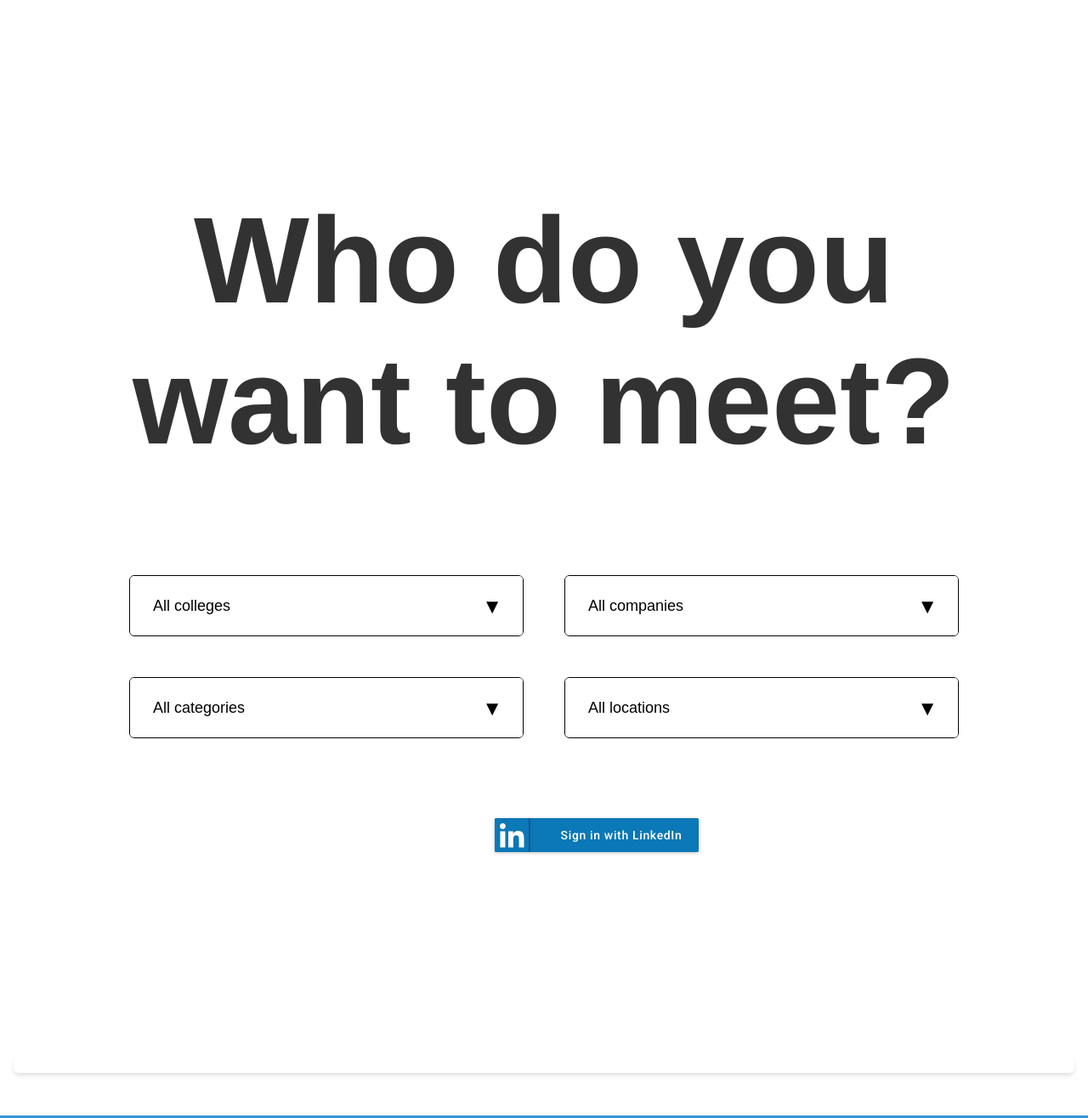
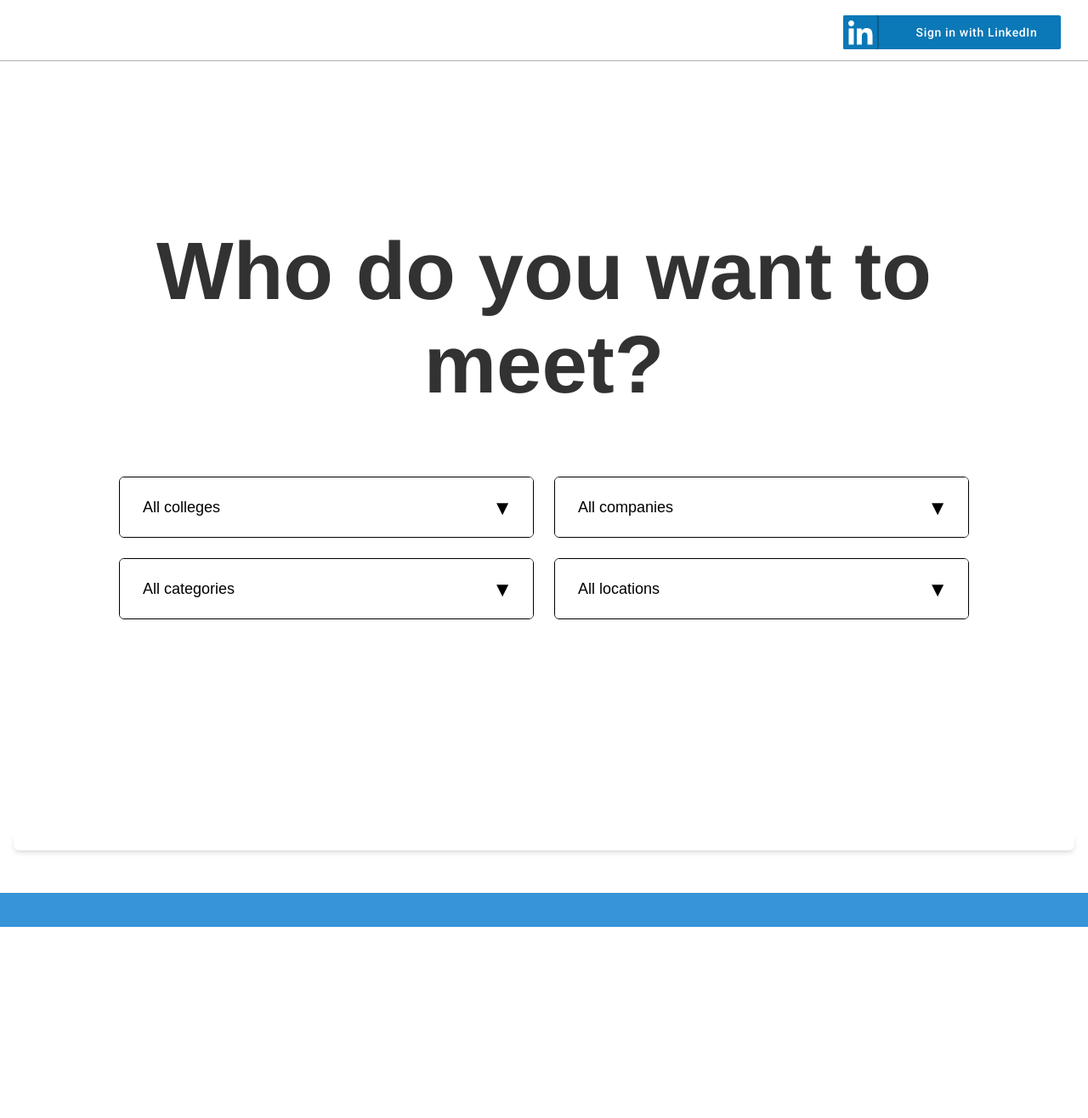
Before and after one commit to kxl4126/kxl4126.github.io, a website: page index.html in a window 1280 px wide. Shown: the whole page at 85% size. After the commit the page ends 1091 px from the top, so only its background shows below. Drawn offline with nearby package versions, Linux system fonts and the light colour scheme; no server answers.

Commit message:
style changes

```diff
--- a/index.html
+++ b/index.html
@@ -10,6 +10,25 @@
   </head>
 
   <body>
+  <div id = 'nav-bar'>
+      <div id="linkedin-btn" onclick = "location.href='https://talent-backend.herokuapp.com/auth';">
+      <div class='ico-wrapper'>
+        <svg class="ico" width="40px" height="40px" viewBox="0 0 40 40" version="1.1">
+          <g id="Page-1" stroke="none" stroke-width="1" fill="none" fill-rule="evenodd" sketch:type="MSPage">
+            <g id="LinkedIn" sketch:type="MSArtboardGroup" fill="#FFFFFF">
+              <g id="Fill-6-+-Fill-7" sketch:type="MSLayerGroup" transform="translate(6.000000, 5.000000)">
+                <path d="M3.44222222,0 C5.34,0 6.88,1.54111111 6.88,3.44 C6.88,5.34 5.34,6.88111111 3.44222222,6.88111111 C1.53666667,6.88111111 0,5.34 0,3.44 C0,1.54111111 1.53666667,0 3.44222222,0 L3.44222222,0 Z M0.471111111,9.48888889 L6.41,9.48888889 L6.41,28.5777778 L0.471111111,28.5777778 L0.471111111,9.48888889 Z"
+                id="Fill-6" sketch:type="MSShapeGroup"></path>
+                <path d="M10,9.47333333 L15.6866667,9.47333333 L15.6866667,12.0833333 L15.7688889,12.0833333 C16.56,10.5822222 18.4955556,9 21.3811111,9 C27.3888889,9 28.4988889,12.9522222 28.4988889,18.0933333 L28.4988889,28.5622222 L22.5666667,28.5622222 L22.5666667,19.2788889 C22.5666667,17.0655556 22.5288889,14.2177778 19.4844444,14.2177778 C16.3966667,14.2177778 15.9255556,16.63 15.9255556,19.1211111 L15.9255556,28.5622222 L10,28.5622222 L10,9.47333333"
+                id="Fill-7" sketch:type="MSShapeGroup"></path>
+              </g>
+            </g>
+          </g>
+        </svg>
+      </div>
+      <a>Sign in with LinkedIn
+    </div>
+  </div>
   <div id = "title-top">
         <h1>Who do you want to meet?</h1>
   </div>
@@ -104,23 +123,7 @@
     </form>
 
 <!--https://www.linkedin.com/oauth/v2/authorization?response_type=code&client_id=860zh5czatlpnt&redirect_uri=https%3A%2F%2Fkxl4126.github.io&state=fooobar&scope=r_liteprofile%20r_emailaddress-->
-      <div id="linkedin-btn" onclick = "location.href='https://talent-backend.herokuapp.com/auth';">
-      <div class='ico-wrapper'>
-        <svg class="ico" width="40px" height="40px" viewBox="0 0 40 40" version="1.1">
-          <g id="Page-1" stroke="none" stroke-width="1" fill="none" fill-rule="evenodd" sketch:type="MSPage">
-            <g id="LinkedIn" sketch:type="MSArtboardGroup" fill="#FFFFFF">
-              <g id="Fill-6-+-Fill-7" sketch:type="MSLayerGroup" transform="translate(6.000000, 5.000000)">
-                <path d="M3.44222222,0 C5.34,0 6.88,1.54111111 6.88,3.44 C6.88,5.34 5.34,6.88111111 3.44222222,6.88111111 C1.53666667,6.88111111 0,5.34 0,3.44 C0,1.54111111 1.53666667,0 3.44222222,0 L3.44222222,0 Z M0.471111111,9.48888889 L6.41,9.48888889 L6.41,28.5777778 L0.471111111,28.5777778 L0.471111111,9.48888889 Z"
-                id="Fill-6" sketch:type="MSShapeGroup"></path>
-                <path d="M10,9.47333333 L15.6866667,9.47333333 L15.6866667,12.0833333 L15.7688889,12.0833333 C16.56,10.5822222 18.4955556,9 21.3811111,9 C27.3888889,9 28.4988889,12.9522222 28.4988889,18.0933333 L28.4988889,28.5622222 L22.5666667,28.5622222 L22.5666667,19.2788889 C22.5666667,17.0655556 22.5288889,14.2177778 19.4844444,14.2177778 C16.3966667,14.2177778 15.9255556,16.63 15.9255556,19.1211111 L15.9255556,28.5622222 L10,28.5622222 L10,9.47333333"
-                id="Fill-7" sketch:type="MSShapeGroup"></path>
-              </g>
-            </g>
-          </g>
-        </svg>
-      </div>
-      <a>Sign in with LinkedIn
-    </div>
+
 
   <div id = "cards"></div>
 
--- a/style.scss
+++ b/style.scss
@@ -14,10 +14,16 @@ body {
   text-align: center;
 }
 
+#nav-bar {
+  width: 100%;
+  border-bottom: 0.5px solid rgb(175,175,175);
+  height: 3em;
+}
+
 #title-top {
   display: inline-block;
   font-family:helvetica,courier,arial;
-  font-size: 3em;
+  font-size: 2em;
   text-align: center;
   margin-top: 10%;
   width: 80%;
@@ -38,6 +44,7 @@ $threshold2: 1600px;
     //border-radius: 30px;
     width: 80%;
     text-align: left;
+  //font-family:"lucida grande", tahoma, verdana, arial, sans-serif;font-style:normal;font-variant:normal;font-weight:normal;letter-spacing:normal;
 }
 
 @media (min-width: $threshold1) {
@@ -123,7 +130,7 @@ select {
   flex-grow: 2;
   flex-direction: column;
   //border-right: 1px solid rgba(10,10,10,.1);
-  padding: 1em;
+  padding: 0.5em;
 }
 
 #search-element-last {
@@ -217,19 +224,21 @@ option:active {
   position: relative;
   box-sizing: border-box;
   height: 40px;
-  width: 240px;
-  margin: 5em;
+  width: 20%;
+  //margin: 2em;
   background-color: #0B78B7;
   vertical-align: center;
-  left: 40%;
+  top: 25%;
   font: 500 14px/40px Roboto;
+  //font-size: 10vh;
   letter-spacing: 0.65px;
   color: white;
   padding-left: 58px;
   border-radius: 2px;
-  box-shadow: 0 0 1px 0 rgba(0, 0, 0, .12);
-  box-shadow: 0 1px 4px 0 rgba(0, 0, 0, .24);
   overflow: hidden;
+  //margin-right: 10%;
+  right: 2.5%;
+  float:right;
 }
 
 #linkedin-btn:hover {
```
Also changed, not shown: style.css, 1 other file.
